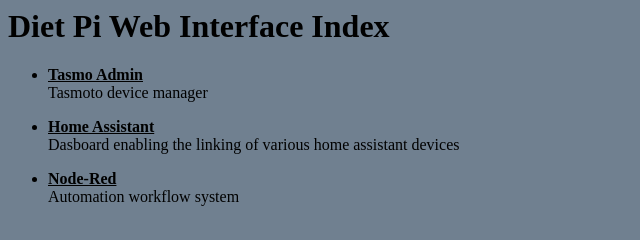
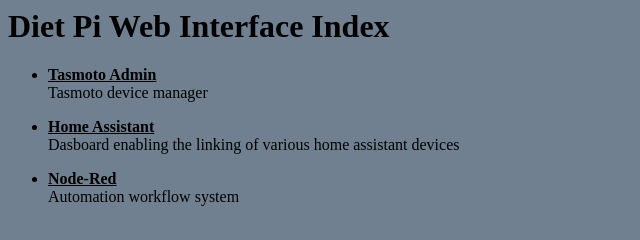
Before and after one commit to Aidan-Chey/automation-scripts, a plain HTML site: page index.html in a window 1280 px wide. Shown: the full height of the page, 0-640 px from the left. Drawn offline with Linux system fonts and the light colour scheme.

Commit message:
chore: adjusts name of tasmoto link

```diff
--- a/index.html
+++ b/index.html
@@ -24,7 +24,7 @@
         <ul>
             <li>
                 <a href="/tasmoadmin">
-                    <b>Tasmo Admin</b>
+                    <b>Tasmoto Admin</b>
                     <br>
                     <span>Tasmoto device manager</span>
                 </a>
```
